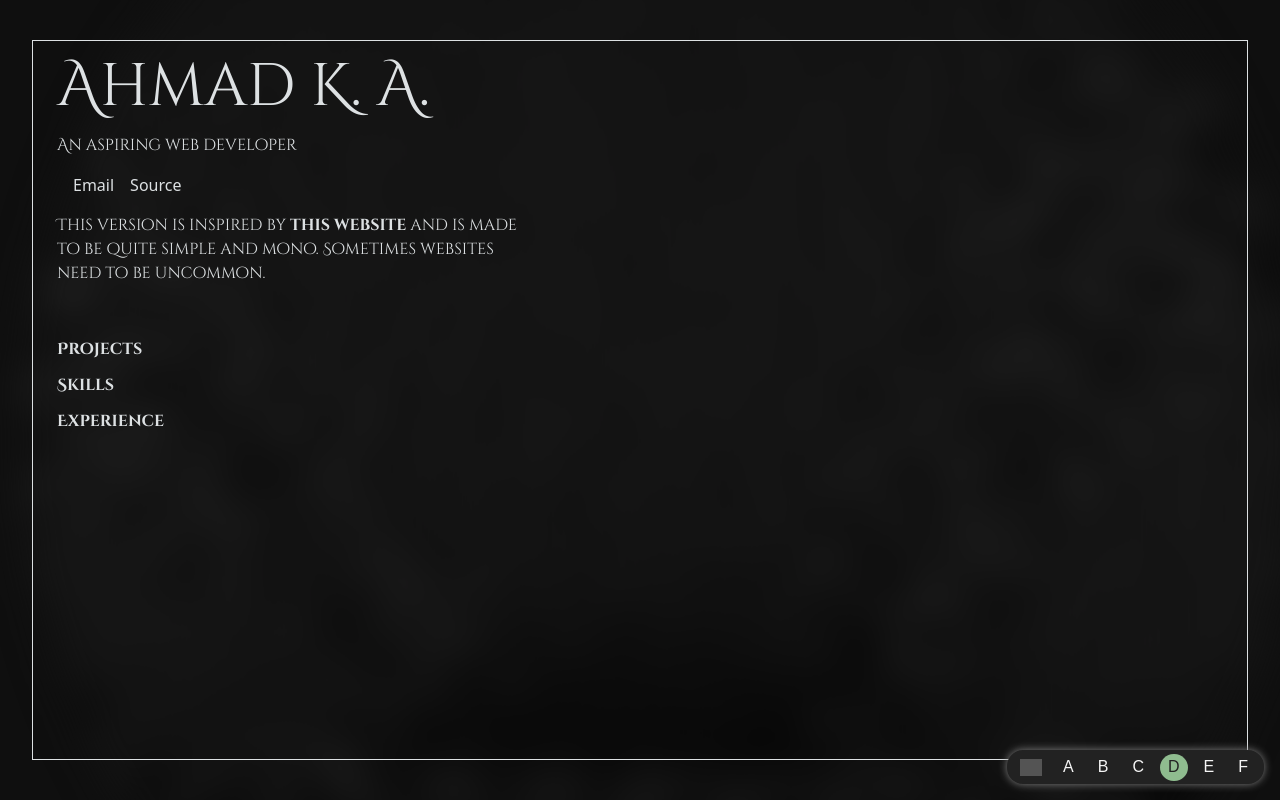
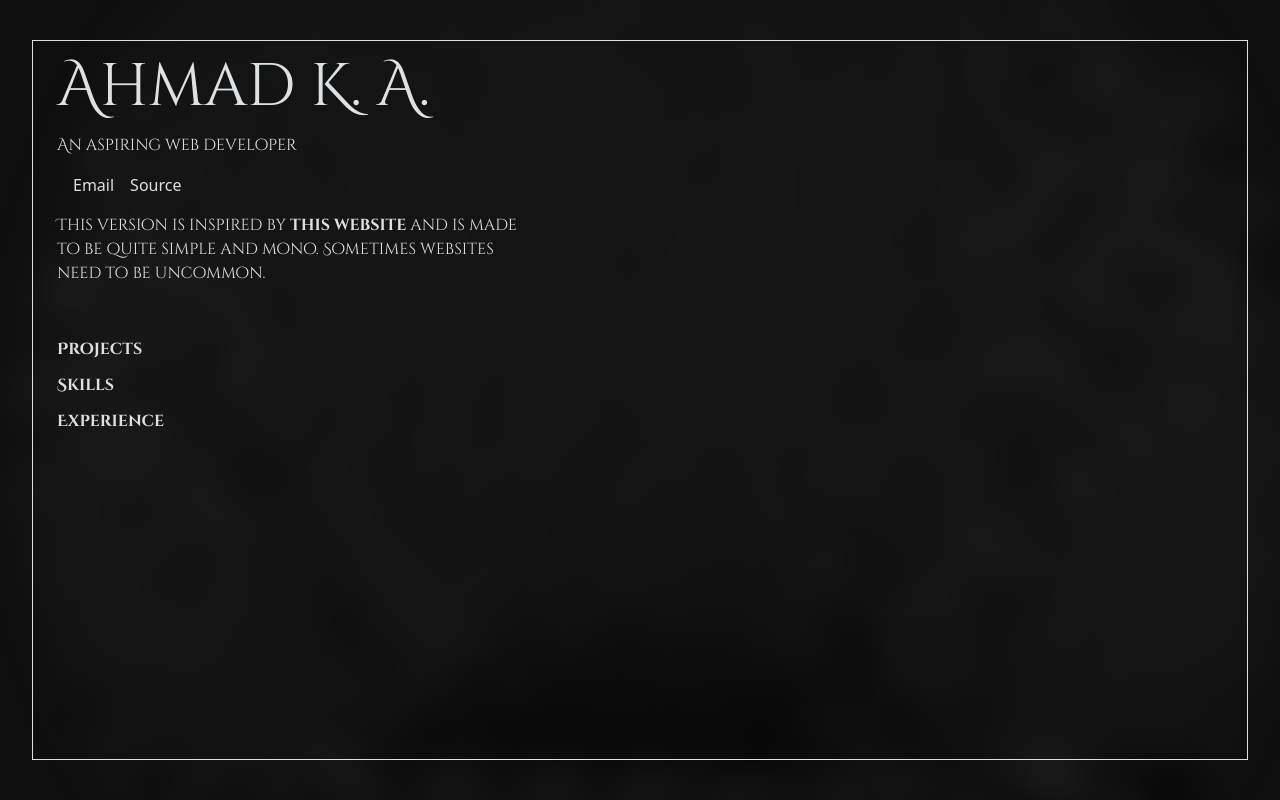
Before and after one commit to ahme-dev/portfolio-black, a React (Vite) app: page / in a window 1280 px wide. Built offline with nearby package versions, Linux system fonts and the light colour scheme; grey boxes are pictures that could not be loaded.

Commit message:
fix: remove version switcher and fix title

```diff
--- a/index.html
+++ b/index.html
@@ -3,7 +3,7 @@
   <head>
     <meta charset="UTF-8" />
     <meta name="viewport" content="width=device-width, initial-scale=1.0" />
-    <title>d on ahmed.systems</title>
+    <title>black portfolio</title>
   </head>
   <style>
     @import url("https://fonts.googleapis.com/css2?family=Cinzel+Decorative:wght@400;700;900&display=swap");
--- a/src/App.tsx
+++ b/src/App.tsx
@@ -93,7 +93,6 @@ function App() {
           )}
         </main>
       </div>
-      <Version></Version>
     </div>
   );
 }
--- a/src/components/Version.css
+++ /dev/null
@@ -1,42 +0,0 @@
-.version,
-.version * {
-  font-family: sans-serif;
-}
-.version {
-  position: fixed;
-  bottom: 1rem;
-  right: 1rem;
-  display: flex;
-  align-items: center;
-  justify-content: center;
-  gap: 0.5rem;
-  background-color: #222;
-  box-shadow: 0px 0px 8px gray;
-  border-radius: 1rem;
-  padding: 0.2rem 0.5rem;
-}
-.version > .vlink,
-.version > .selected {
-  display: flex;
-  justify-content: center;
-  align-items: center;
-  text-decoration: none;
-  border-radius: 50%;
-  padding: 0.1rem 0.5rem;
-  color: whitesmoke;
-}
-.version > .selected {
-  background-color: darkseagreen;
-  cursor: default;
-  color: #222;
-}
-.version > .vlink:hover {
-  background-color: darkgray;
-  color: #222;
-}
-.version > img {
-  padding: 0.3rem;
-  width: 2rem;
-  filter: invert(1);
-  opacity: 0.8;
-}
--- a/src/components/Version.tsx
+++ /dev/null
@@ -1,29 +0,0 @@
-import "./Version.css";
-
-function Version() {
-  return (
-    <div className="version">
-      <img src="https://img.icons8.com/ios-filled/100/000000/paint.png" />
-      <a className="vlink" href="https://ahmed.systems">
-        A
-      </a>
-      <a className="vlink" href="https://b.ahmed.systems">
-        B
-      </a>
-      <a className="vlink" href="https://c.ahmed.systems">
-        C
-      </a>
-      <a className="selected" href="https://d.ahmed.systems">
-        D
-      </a>
-      <a className="vlink" href="https://e.ahmed.systems">
-        E
-      </a>
-      <a className="vlink" href="https://f.ahmed.systems">
-        F
-      </a>
-    </div>
-  );
-}
-
-export default Version;
```
Also changed, not shown: 1 other file (tests, documents, lock files or other folders).
